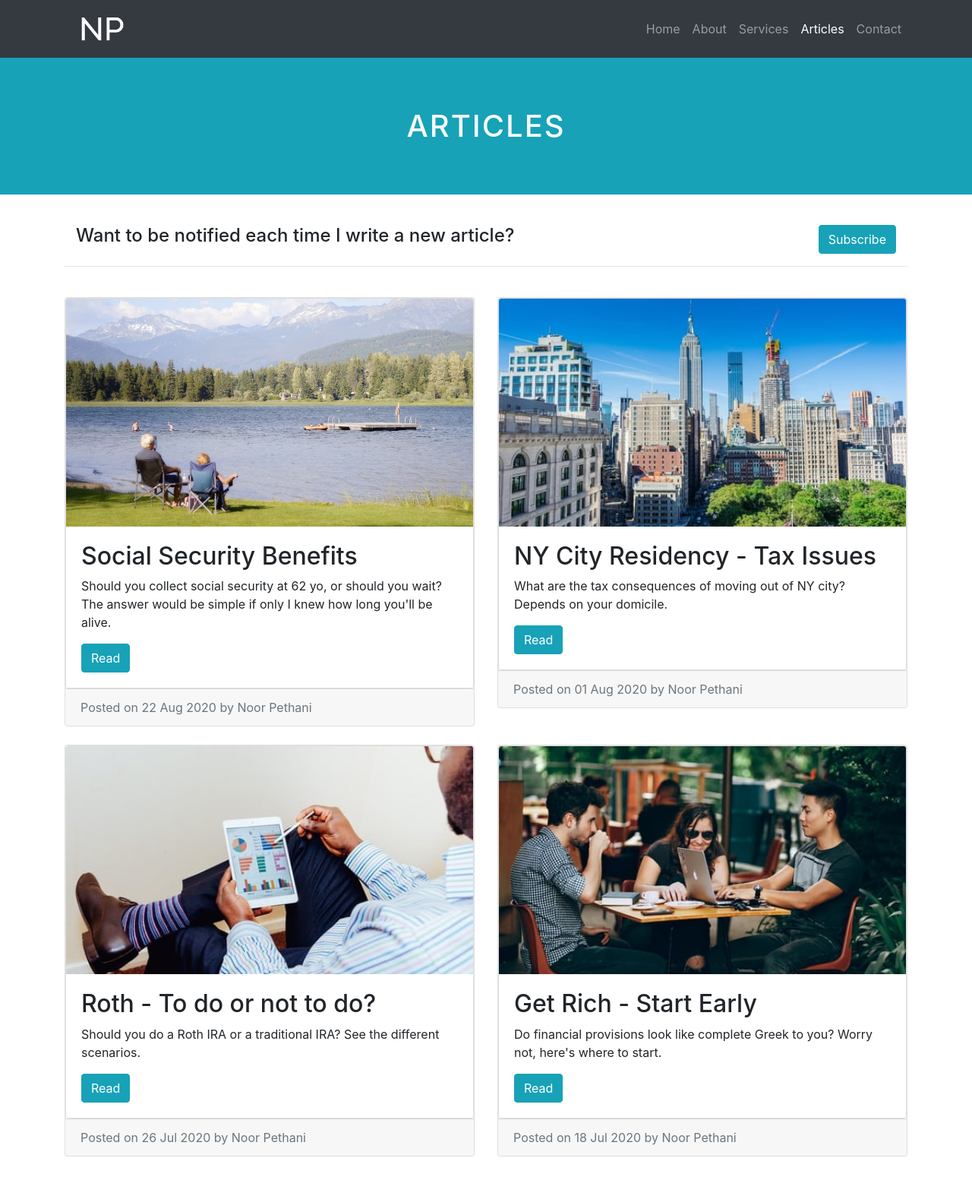
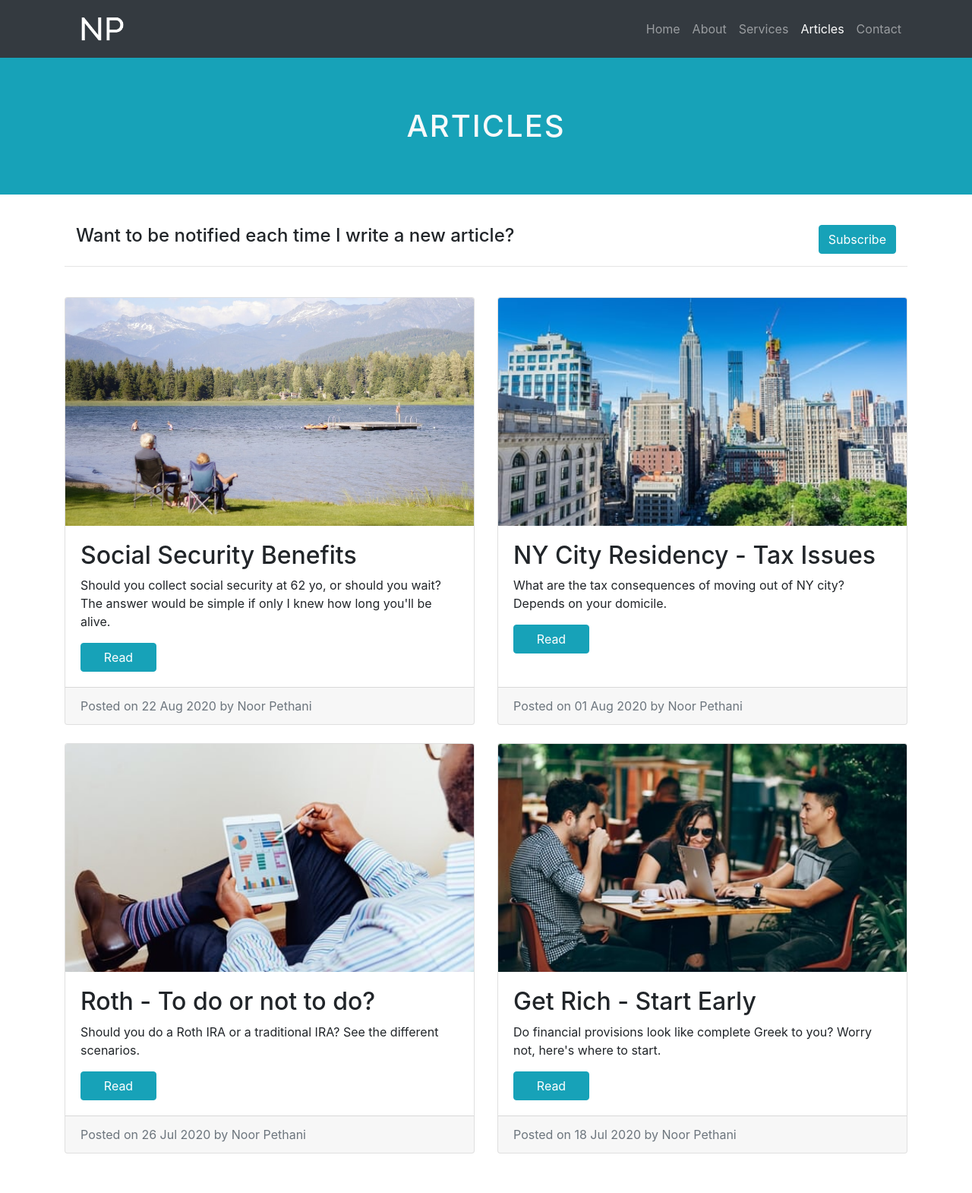
Before and after one commit to spethani/dad-website, a Jekyll site: the page built from articles.html, in a window 1280 px wide. Shown: the whole page at 76% size. Built offline with Jekyll 4.4.1, drawn with Linux system fonts in a browser that asks for light colours.

Commit message:
changed article cards

```diff
--- a/_config.yml
+++ b/_config.yml
@@ -1,3 +1,6 @@
 url: "noorcpa.com" # the base hostname & protocol for your site, e.g. http://example.com
 baseurl: "" # the subpath of your site, e.g. /blog
 title: "Noor Pethani" # the name of your site, e.g. ACME Corp.
+
+exclude:
+  - .jekyll-cache
--- a/articles.html
+++ b/articles.html
@@ -8,30 +8,25 @@ title: "Articles"
 
 <div class="container" style="padding-top: 20px;">
   {% include subscribe.html %}
-
   <div class="row">
     {% for post in site.posts %}
-    <div class="col-lg-6 col-sm-12">
-
-      <div class="card mb-4" style="float: left">
-        <div class="card">
+    <div class="col-lg-6 col-sm-12 mb-4">
+      <div class="card h-100">
           <img
             class="card-img-top"
             src={{ post.image }}
             alt={{ post.title }}
             style="width: 100%; height: 300px; object-fit: cover;"
           />
-          <div class="card-body">
+          <div class="d-flex flex-column card-body">
             <h2>{{ post.title }}</h2>
             <p class="card-text">{{ post.description }}</p>
-            <a class="btn btn-info stretched-link" href={{ post.url }}>Read</a>
+            <a class="btn btn-info stretched-link" href={{ post.url }} style="width: 100px;">Read</a>
           </div>
-        </div>
         <div class="card-footer text-muted">
           Posted on {{ post.date | date_to_string }} by {{ post.author }}
         </div>
       </div>
-
     </div>
     {% endfor %}
   </div>
```
Also changed, not shown: 1 other file.
